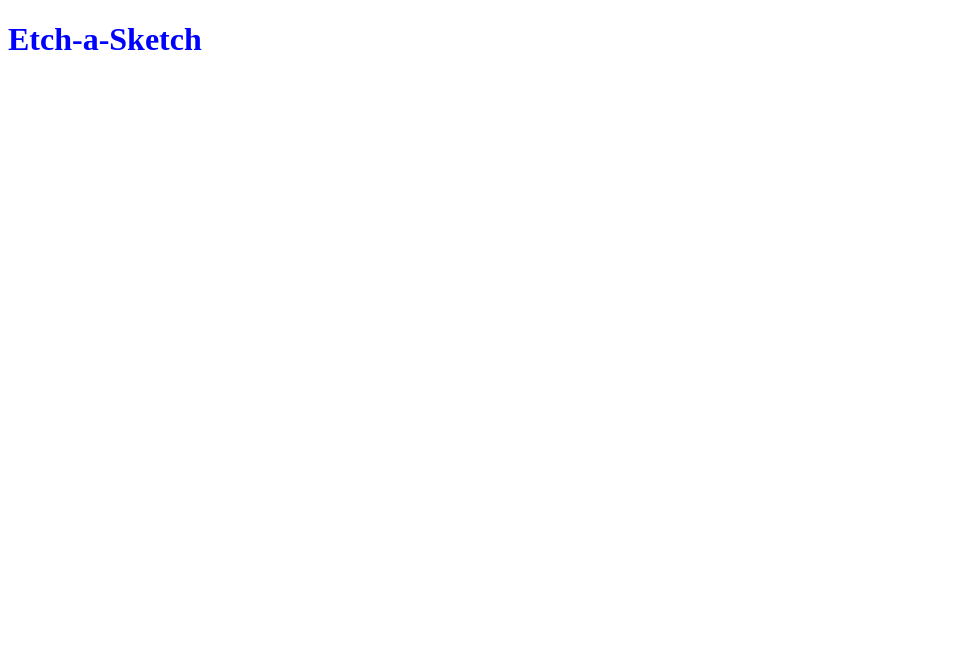
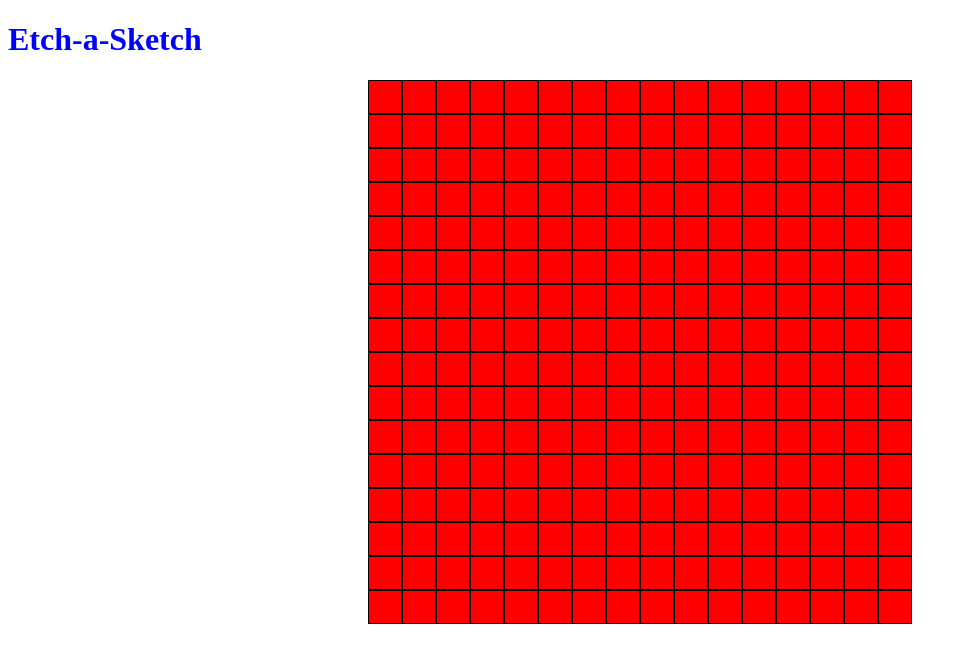
Before and after one commit to Oriol65/etch_Odin, a plain HTML site: page index.html in a window 1280 px wide. Shown: the whole page, without its empty margins (0-967 px from the left). Drawn offline with Linux system fonts and the light colour scheme.

Commit message:
16x16 div grid created, CSS updated to view grid

```diff
--- a/javascript.js
+++ b/javascript.js
@@ -1,13 +1,20 @@
 //Create a webpage with a 16x16 grid of square divs. [ ]
 let size=16; // Using let to be able to modify it in the future if we want to change the size/resolution
 const gridSpace = document.querySelector(".content"); //Selects the content class in the document
-const createDiv = document.createElement("div"); //creates div
+
 let array= [];
+
 for (let i = 0; i<size; i++){ //first loop for rows, need to append columns created on the bottom
     let subarray=[];
+    const row = document.createElement("div");
+    row.classList.add("row");
+
     for (let j = 0; j<size; j++){ //second loop for columns, need to create all 16 divs
+        const column = document.createElement("div");
+        column.classList.add("box");
+        row.appendChild(column);
         subarray.push([i, j])
     }
+    gridSpace.appendChild(row);
     array.push(subarray);
 }
-console.table(array[1]);
--- a/stylesheet.css
+++ b/stylesheet.css
@@ -1,3 +1,14 @@
 h1 {
     color: blue;
 }
+.row {
+    display: flex;
+    justify-content: center;
+    justify-items: center;
+}
+.box {
+    width: 2rem;
+    height: 2rem;
+    background-color: red;
+    border: solid black 1px;
+}
```
